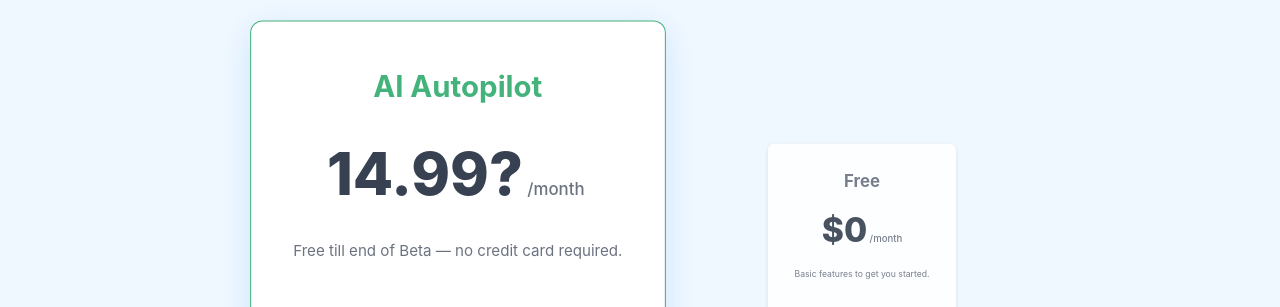
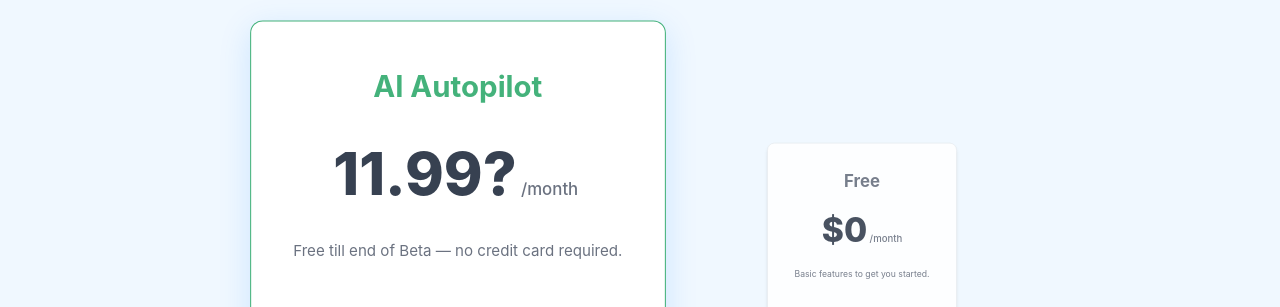
Before and after one commit to Dollarknight/DK_Website, a plain HTML site: page html/pricing.html in a window 1280 px wide. Shown: the part 460-767 px from the top of the page. Drawn offline with Linux system fonts and the light colour scheme.

Commit message:
pricing update

```diff
--- a/html/pricing.html
+++ b/html/pricing.html
@@ -35,7 +35,7 @@
     <section class="pricing-tiers">
       <div class="pricing-card featured">
         <h2>AI Autopilot</h2>
-        <p class="price">14.99?<span>/month</span> <span></span></p>
+        <p class="price">11.99?<span>/month</span> <span></span></p>
         <p class="trial-info">Free till end of Beta — no credit card required.</p>
         <ul class="features-list">
           <li><span class="check-icon">✔</span> Full access to all features</li>
```
